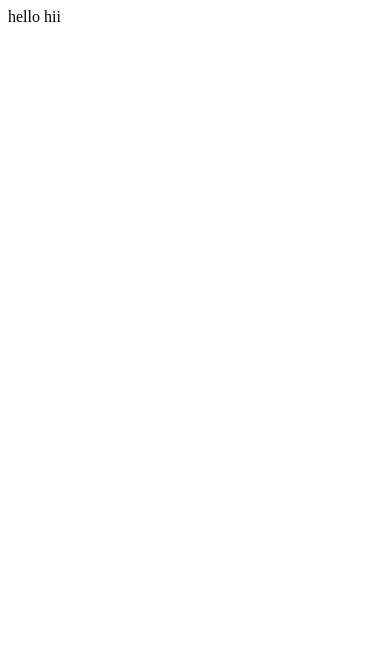
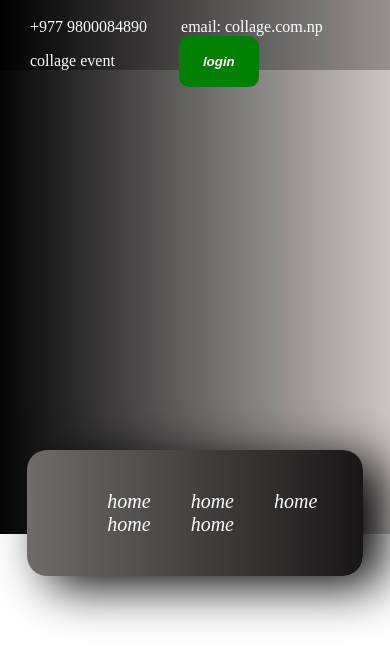
Before and after one commit to sdevil88/web_tech, a plain HTML site: page index.html in a window 390 px wide. Drawn offline with Linux system fonts and the light colour scheme.

Commit message:
update index or form property

```diff
--- /dev/null
+++ b/form.css
@@ -0,0 +1,54 @@
+body{
+    background-image: linear-gradient(to left, black, white);
+
+}
+.form{
+    background-color: blue;
+    background-image: linear-gradient(to left, black, rgb(209, 200, 200));
+
+    position: absolute;
+    max-width: 600px;
+    width: 500px;
+    left: 30%;
+    box-shadow: 40px 10px 50px black;
+}
+#signup-txt{
+    color: white;
+    margin-left: 120px;
+}
+
+#form{
+    margin-left: 100px;
+}
+
+input[type="text"],[type="email"],[type="password"]
+{
+    width: 300px;
+    height: 32px;
+    border: none;
+    border-radius: 10px;
+}
+
+input[type="checkbox"]
+{
+    height: 15px;
+    width: 30px;
+}
+
+
+
+::placeholder{
+    color: red;
+    text-align: center;
+    opacity: 0.6;
+}
+#signupbtn{
+    color: black;
+    height: 35px;
+    font-weight: bold;
+    width: 100px;
+    background-color: rgb(80, 100, 80);
+    border: none;
+    border-radius: 10px;
+    color: white;
+}
--- a/index.html
+++ b/index.html
@@ -4,8 +4,31 @@
     <meta charset="UTF-8">
     <meta name="viewport" content="width=device-width, initial-scale=1.0">
     <title>Document</title>
+    <link rel="stylesheet" href="./style.css">
 </head>
 <body>
-    hello hii
+    <nav class="navbar"><br>
+        <span class="top">+977 9800084890</span>
+        <span class="top">email: collage.com.np</span>
+        <span class="top">collage event</span>
+        &nbsp;   &nbsp;  &nbsp;  &nbsp;  &nbsp; &nbsp;  &nbsp;  &nbsp;<span class="idbtn"><button onclick="window.location='signup.html'">login</button></span>
+
+    </nav>
+
+
+<div class="bodycolor">
+
+    <div class="nav">
+        <div class="link"><a href="#">home</a></div>
+        <div class="link"><a href="#">home</a></div>
+        <div class="link"><a href="#">home</a></div>
+        <div class="link"><a href="#">home</a></div>
+        <div class="link"><a href="#">home</a></div>
+
+
+    </div>
+
+</div>
+
 </body>
 </html>
--- /dev/null
+++ b/style.css
@@ -0,0 +1,95 @@
+
+*{
+    padding: 0%;
+    margin: 0%;
+    box-sizing: border-box;
+}
+a{
+    text-decoration: none;
+}
+
+.navbar{
+    background-image: linear-gradient(to right,black,#969090);
+    height: 70px;
+    margin-top: 0px;
+}
+.top{
+    color: white;
+    margin-left: 30px;
+
+}
+.idbtn button{
+    color: white;
+    font-weight: bold;
+    font-style: italic;
+    height: 6vh;
+    width: 80px;
+    border-radius: 10px;
+    border: none;
+    text-align: center;
+    padding: 10px;
+    background-color: green;
+}
+
+
+
+/* //nav2 */
+
+.bodycolor{
+    background-image: linear-gradient(to right,rgb(5, 5, 5),#ccc5c5);
+    height: 55vh;
+    max-height: 55vh;
+
+}
+
+.link{
+    color: white;
+    float: left;
+    display: flex;
+    flex-wrap: wrap;
+    margin-left: 50px;
+    right: 40%;
+
+}
+.link a{
+    color: white;
+    font-style: italic;
+}
+    .nav{
+        position: absolute;
+        border-radius: 20px;
+        right: 27%;
+        left: 27%;
+        padding: 40px;
+        margin-top: 45vh;
+        font-size: 20px;
+        box-shadow:black 20px 10px 50px;
+        background-image: linear-gradient(to right,rgb(112, 107, 107),#181616);
+    }
+
+.link :hover{
+    color: red;
+}
+
+@media screen and (max-width:645px) {
+    .nav{
+        position: absolute;
+        border-radius: 20px;
+        right: 7%;
+        left: 7%;
+        padding: 40px;
+        margin-top: 45vh;
+        font-size: 20px;
+        box-shadow:black 20px 10px 50px;
+        background-image: linear-gradient(to right,rgb(112, 107, 107),#181616);
+    }
+    .link{
+        color: white;
+        float: left;
+        display: flex;
+        flex-wrap: wrap;
+        margin-left: 40px;
+        right: 40%;
+
+    }
+}
```
Also changed, not shown: signup.html (added, +41 -0 lines), images/OIP.jpeg (added).
